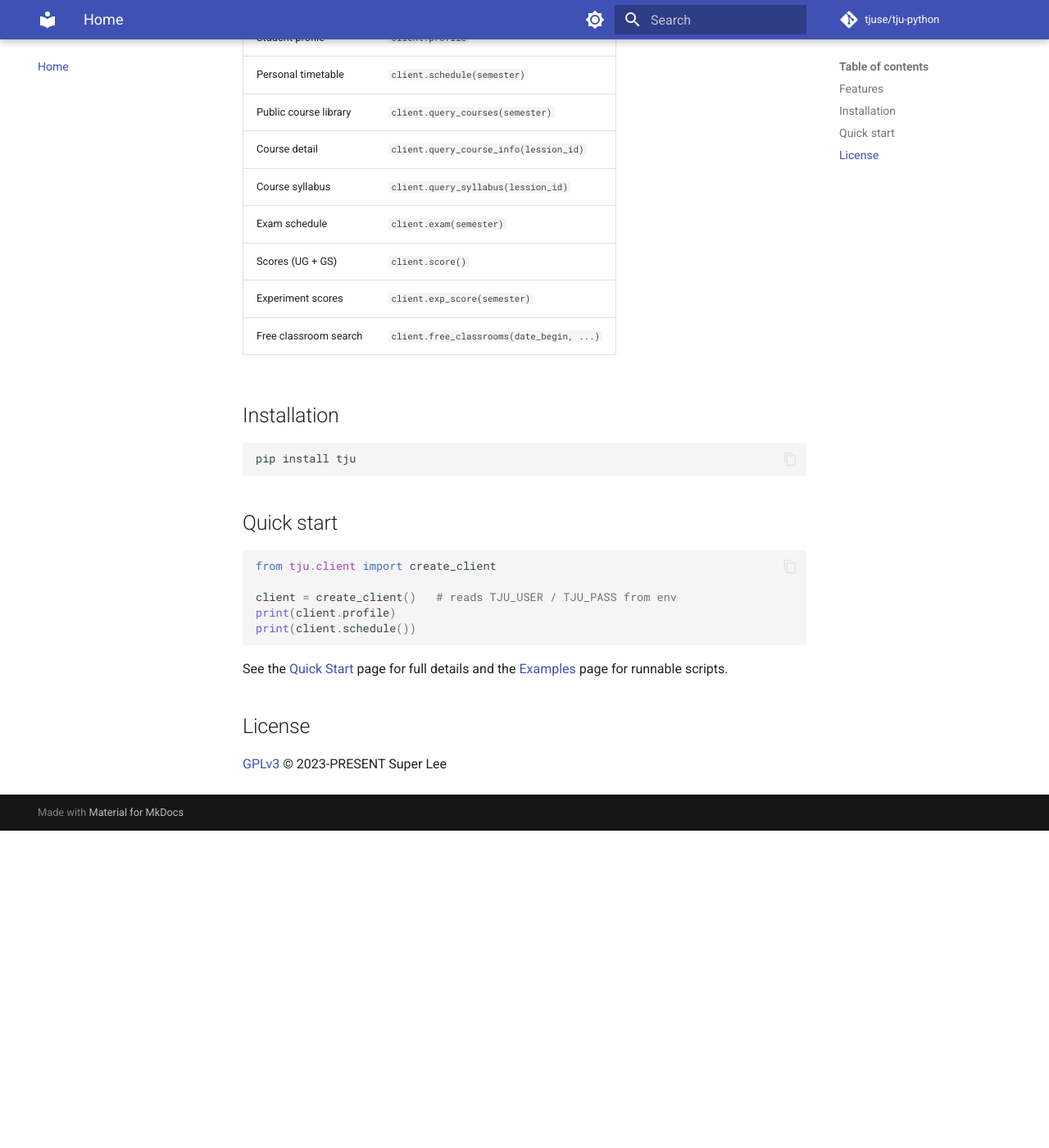
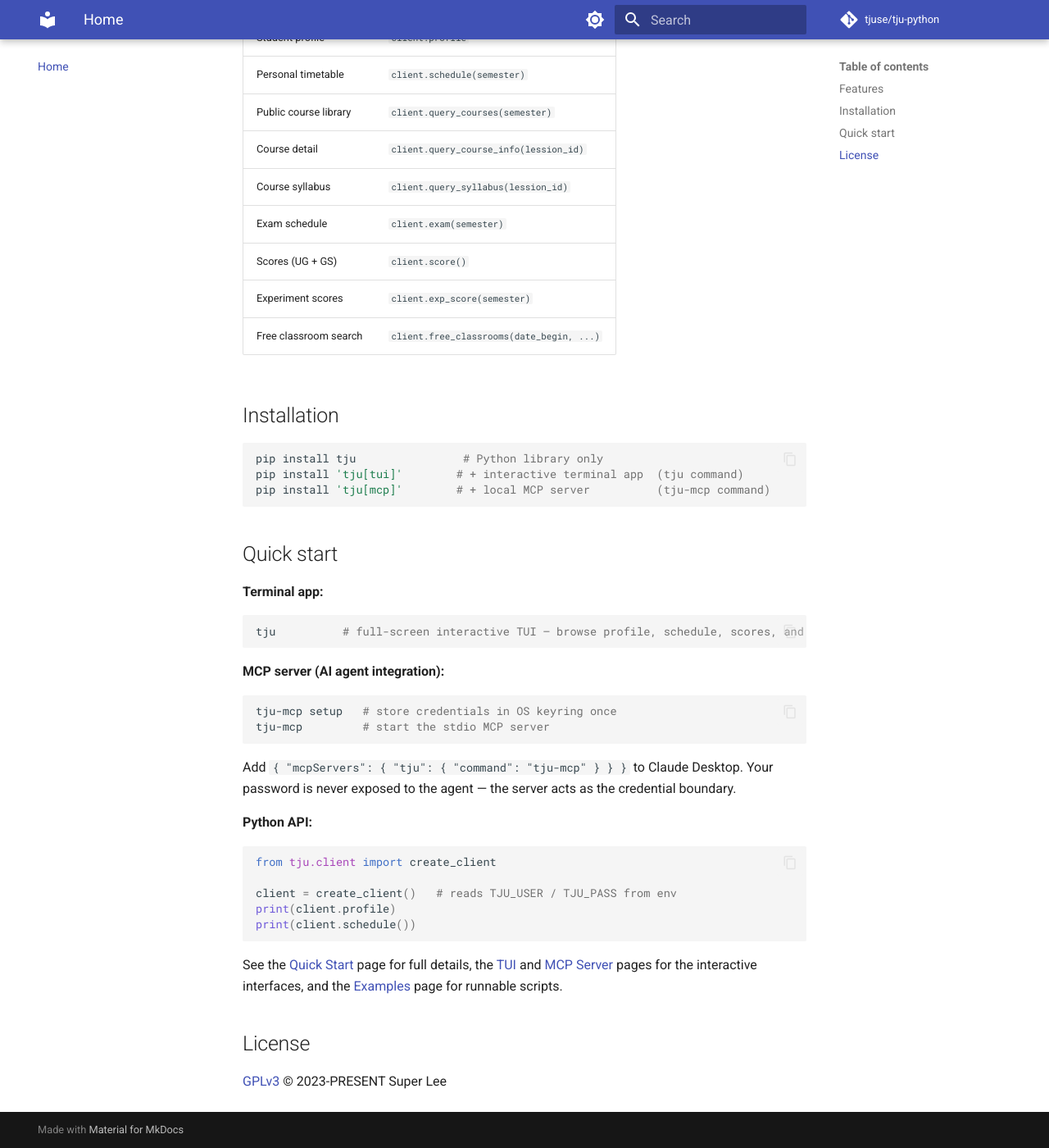
Before and after one commit to tjuse/tju-python, an MkDocs documentation site: the page built from docs/index.md, in a window 1280 px wide and 1400 px high, scrolled down 612 px. Shown: the whole window at 82% size. Built offline with MkDocs 1.6.1 and Material for MkDocs 9.7.7, drawn with Linux system fonts in a browser that asks for light colours; comment, search, counter and statistics services are not loaded; before the commit the page ends 1625 px from its top, so only the background shows below that.

Commit message:
docs: rewrite AGENTS.md and fix test counts for TUI + MCP release
AGENTS.md was still describing v0.1.0 state. Fully rewritten to reflect
v0.1.2 codebase: Python 3.11+, tju[tui]/tju[mcp] extras, tju.config
shared module, tju.tui and tju.mcp packages, 70 tests, GitHub Actions CI,
correct Known Issues (removed fixed items), updated Gotchas and Conventions.

Also fix "30 tests" → "70 tests" in README.md and README.zh-CN.md, and
add TUI/MCP quick-start section to docs/index.md.

Co-Authored-By: Claude Sonnet 4.6 <noreply@anthropic.com>

````diff
--- a/docs/index.md
+++ b/docs/index.md
@@ -30,10 +30,30 @@ It handles CAS authentication, CAPTCHA solving (via `ddddocr`), and HTML parsing
 ## Installation
 
 ```sh
-pip install tju
+pip install tju                # Python library only
+pip install 'tju[tui]'        # + interactive terminal app  (tju command)
+pip install 'tju[mcp]'        # + local MCP server          (tju-mcp command)
 ```
 
 ## Quick start
+
+**Terminal app:**
+
+```sh
+tju          # full-screen interactive TUI — browse profile, schedule, scores, and more
+```
+
+**MCP server (AI agent integration):**
+
+```sh
+tju-mcp setup   # store credentials in OS keyring once
+tju-mcp         # start the stdio MCP server
+```
+
+Add `{ "mcpServers": { "tju": { "command": "tju-mcp" } } }` to Claude Desktop.
+Your password is never exposed to the agent — the server acts as the credential boundary.
+
+**Python API:**
 
 ```python
 from tju.client import create_client
@@ -43,7 +63,8 @@ print(client.profile)
 print(client.schedule())
 ```
 
-See the [Quick Start](quickstart.md) page for full details and the [Examples](examples.md) page
+See the [Quick Start](quickstart.md) page for full details, the [TUI](tui.md) and
+[MCP Server](mcp.md) pages for the interactive interfaces, and the [Examples](examples.md) page
 for runnable scripts.
 
 ## License
````
Also changed, not shown: AGENTS.md (+108 -44 lines), README.md (+1 -1 lines), README.zh-CN.md (+1 -1 lines).
